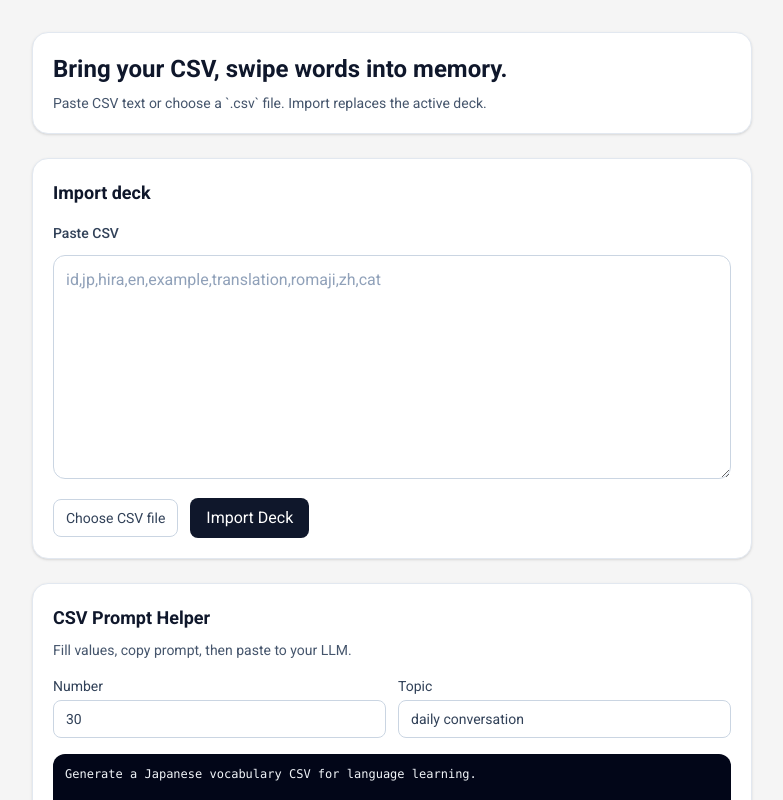
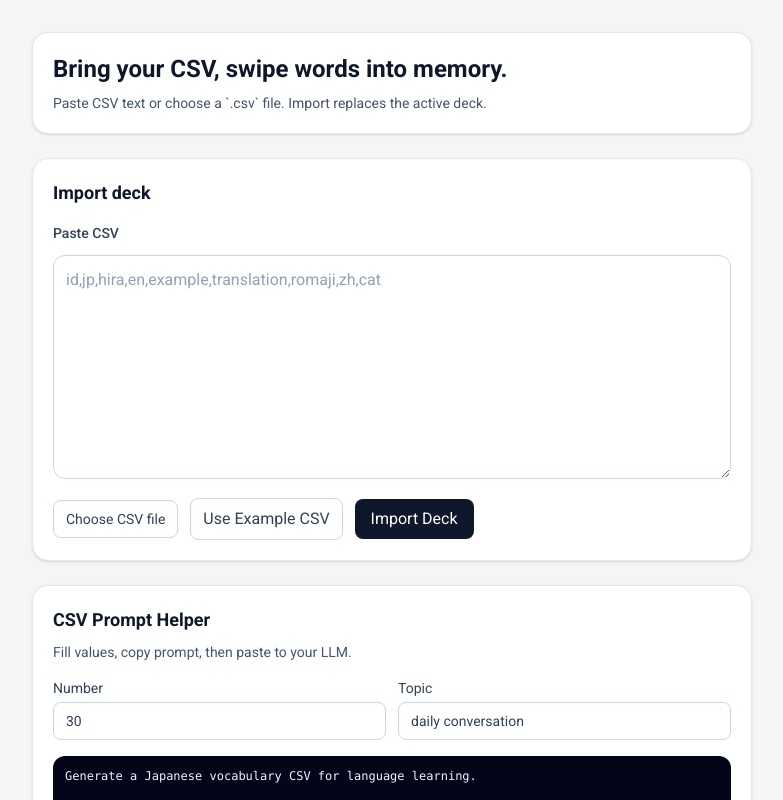
Before and after one commit to favrei/meet_vocab, a React (Vite) app: page / in a window 1280 px wide. Shown: the top 800 px of the page, without its empty margins (248-1031 px from the left). Built offline with nearby package versions, Linux system fonts and the light colour scheme.

Commit message:
Improve onboarding with example CSV button and polish metadata

```diff
--- a/index.html
+++ b/index.html
@@ -4,7 +4,7 @@
     <meta charset="UTF-8" />
     <link rel="icon" type="image/svg+xml" href="/vite.svg" />
     <meta name="viewport" content="width=device-width, initial-scale=1.0" />
-    <title>tmp-vite</title>
+    <title>Meet Vocab</title>
   </head>
   <body>
     <div id="root"></div>
--- a/src/screens/ImportScreen.tsx
+++ b/src/screens/ImportScreen.tsx
@@ -32,6 +32,13 @@ Rules:
 - Use standard CSV quoting if a field contains commas.
 - Every row must have id, jp, hira, en, example, and translation filled.
 - Generate [NUMBER] words about [TOPIC].`
+
+const EXAMPLE_CSV = `id,jp,hira,en,example,translation,romaji,zh,cat
+1,猫,ねこ,cat,猫が好きです,I like cats,neko,猫,noun
+2,犬,いぬ,dog,犬と散歩します,I walk with my dog,inu,狗,noun
+3,鳥,とり,bird,鳥が空を飛んでいます,A bird is flying in the sky,tori,鸟,noun
+4,魚,さかな,fish,魚を食べました,I ate fish,sakana,鱼,noun
+5,馬,うま,horse,馬に乗りたいです,I want to ride a horse,uma,马,noun`
 
 function generateSeed() {
   return Math.floor(Date.now() % 2147483647)
@@ -101,6 +108,11 @@ export default function ImportScreen({ existingDeck, onImportSuccess }: ImportSc
     }
   }
 
+  const handleUseExampleCSV = () => {
+    setRawInput(EXAMPLE_CSV)
+    setErrors([])
+  }
+
   return (
     <main className="mx-auto min-h-screen w-full max-w-3xl px-4 py-8 sm:px-6">
       <section className="mb-6 rounded-2xl border border-slate-200 bg-white p-5 shadow-sm">
@@ -127,6 +139,13 @@ export default function ImportScreen({ existingDeck, onImportSuccess }: ImportSc
               Choose CSV file
               <input type="file" accept=".csv,text/csv" className="hidden" onChange={handleFilePick} />
             </label>
+            <button
+              type="button"
+              className="inline-flex items-center justify-center rounded-lg border border-slate-300 px-3 py-2 text-sm text-slate-700 hover:bg-slate-50"
+              onClick={handleUseExampleCSV}
+            >
+              Use Example CSV
+            </button>
             <button
               type="button"
               className="inline-flex items-center justify-center rounded-lg bg-slate-900 px-4 py-2 text-sm font-medium text-white hover:bg-slate-700"
```
Also changed, not shown: .agents/plans/TODO.md, 1 other file (tests, documents, lock files or other folders).
